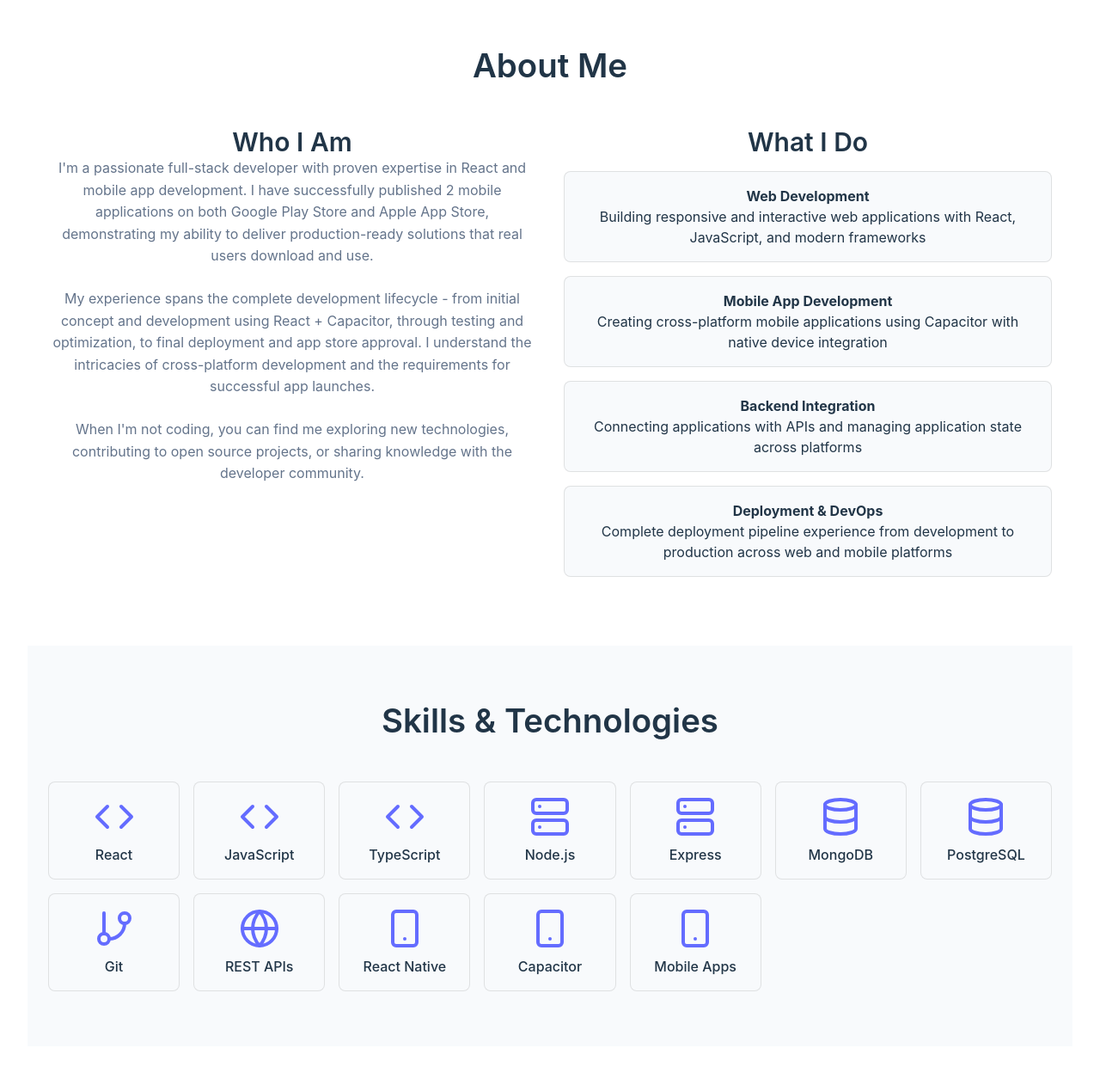
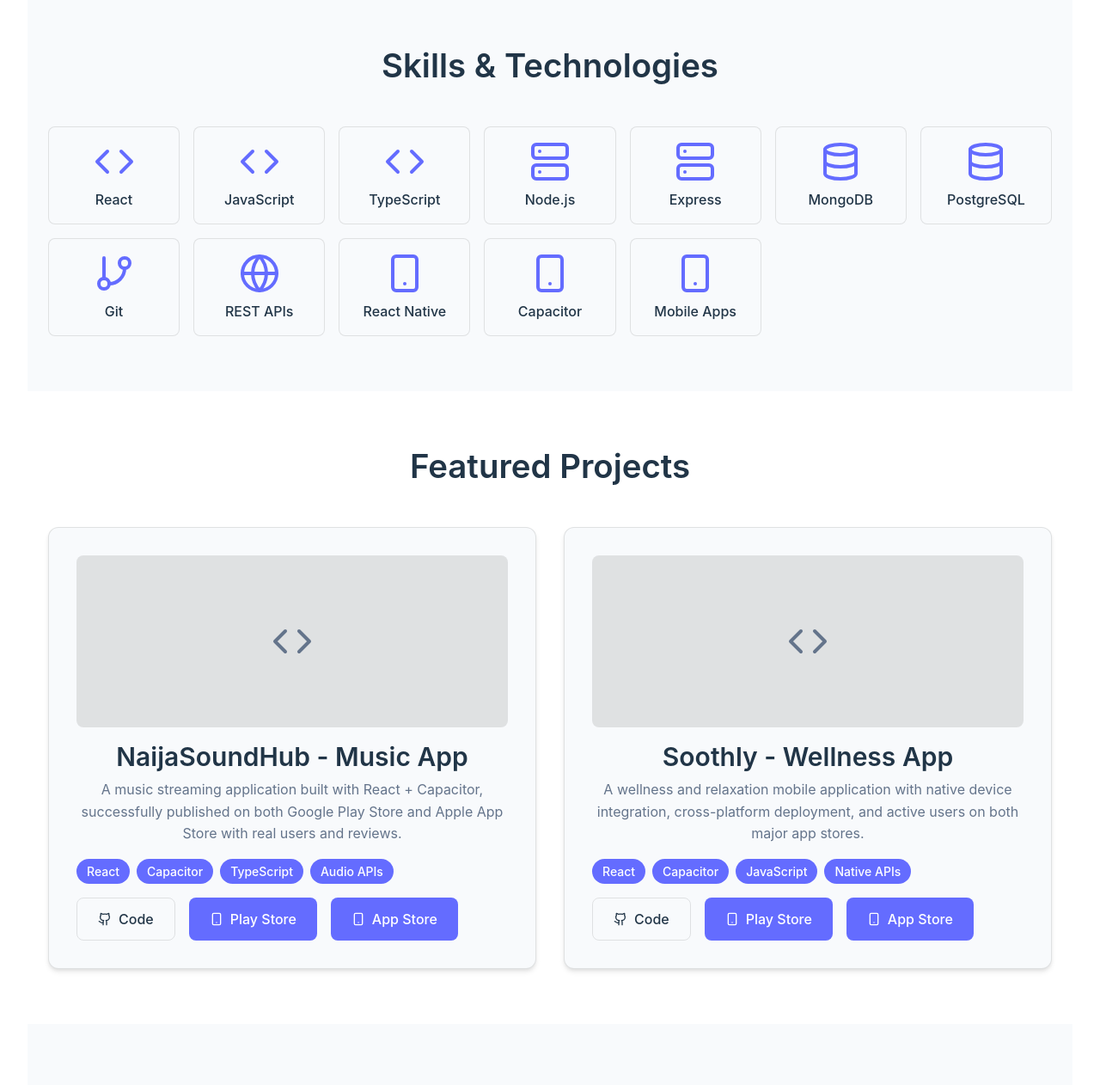
Before and after one commit to monsieurmo6554/react-portfolio, a React (Vite) app: page / in a window 1280 px wide. Shown: the part 843-2105 px from the top of the page at 86% size. Built offline with nearby package versions, Linux system fonts and the light colour scheme.

Commit message:
Remove Web Portfolio project and About Me section, streamline navigation

```diff
--- a/src/App.jsx
+++ b/src/App.jsx
@@ -71,13 +71,6 @@ function App() {
       github: 'https://github.com/monsieurmo6554/Soothly',
       demo: 'https://play.google.com/store/apps/details?id=com.soothly.app',
       appStore: 'https://apps.apple.com/app/id6744158639'
-    },
-    {
-      title: 'Web Portfolio Project',
-      description: 'This portfolio website - a responsive React application showcasing modern web development skills and deployment practices.',
-      tech: ['React', 'Vite', 'CSS Variables', 'Netlify'],
-      github: 'https://github.com/monsieurmo6554/react-portfolio',
-      demo: 'https://hammed-portfolio.netlify.app'
     }
   ];
 
@@ -98,11 +91,6 @@ function App() {
               Hammed Portfolio
             </a>
             <ul className="nav-links">
-              <li>
-                <a href="#about" className="nav-link" onClick={(e) => {e.preventDefault(); scrollToSection('about');}}>
-                  About
-                </a>
-              </li>
               <li>
                 <a href="#skills" className="nav-link" onClick={(e) => {e.preventDefault(); scrollToSection('skills');}}>
                   Skills
@@ -145,52 +133,7 @@ function App() {
           </div>
         </section>
 
-        {/* About Section */}
-        <section id="about" className="section">
-          <div className="container">
-            <h2 style={{ textAlign: 'center', marginBottom: '3rem' }}>About Me</h2>
-            <div className="grid grid-2">
-              <div>
-                <h3>Who I Am</h3>
-                <p style={{ marginBottom: '1.5rem' }}>
-                  I'm a passionate full-stack developer with proven expertise in React and mobile app development.
-                  I have successfully published 2 mobile applications on both Google Play Store and Apple App Store,
-                  demonstrating my ability to deliver production-ready solutions that real users download and use.
-                </p>
-                <p style={{ marginBottom: '1.5rem' }}>
-                  My experience spans the complete development lifecycle - from initial concept and development
-                  using React + Capacitor, through testing and optimization, to final deployment and app store approval.
-                  I understand the intricacies of cross-platform development and the requirements for successful app launches.
-                </p>
-                <p>
-                  When I'm not coding, you can find me exploring new technologies, contributing to
-                  open source projects, or sharing knowledge with the developer community.
-                </p>
-              </div>
-              <div>
-                <h3>What I Do</h3>
-                <ul style={{ listStyle: 'none', padding: 0 }}>
-                  <li style={{ marginBottom: '1rem', padding: '1rem', background: 'var(--surface-color)', borderRadius: '8px', border: '1px solid var(--border-color)' }}>
-                    <strong>Web Development</strong><br />
-                    Building responsive and interactive web applications with React, JavaScript, and modern frameworks
-                  </li>
-                  <li style={{ marginBottom: '1rem', padding: '1rem', background: 'var(--surface-color)', borderRadius: '8px', border: '1px solid var(--border-color)' }}>
-                    <strong>Mobile App Development</strong><br />
-                    Creating cross-platform mobile applications using Capacitor with native device integration
-                  </li>
-                  <li style={{ marginBottom: '1rem', padding: '1rem', background: 'var(--surface-color)', borderRadius: '8px', border: '1px solid var(--border-color)' }}>
-                    <strong>Backend Integration</strong><br />
-                    Connecting applications with APIs and managing application state across platforms
-                  </li>
-                  <li style={{ padding: '1rem', background: 'var(--surface-color)', borderRadius: '8px', border: '1px solid var(--border-color)' }}>
-                    <strong>Deployment & DevOps</strong><br />
-                    Complete deployment pipeline experience from development to production across web and mobile platforms
-                  </li>
-                </ul>
-              </div>
-            </div>
-          </div>
-        </section>
+
 
         {/* Skills Section */}
         <section id="skills" className="section" style={{ background: 'var(--surface-color)' }}>
```
